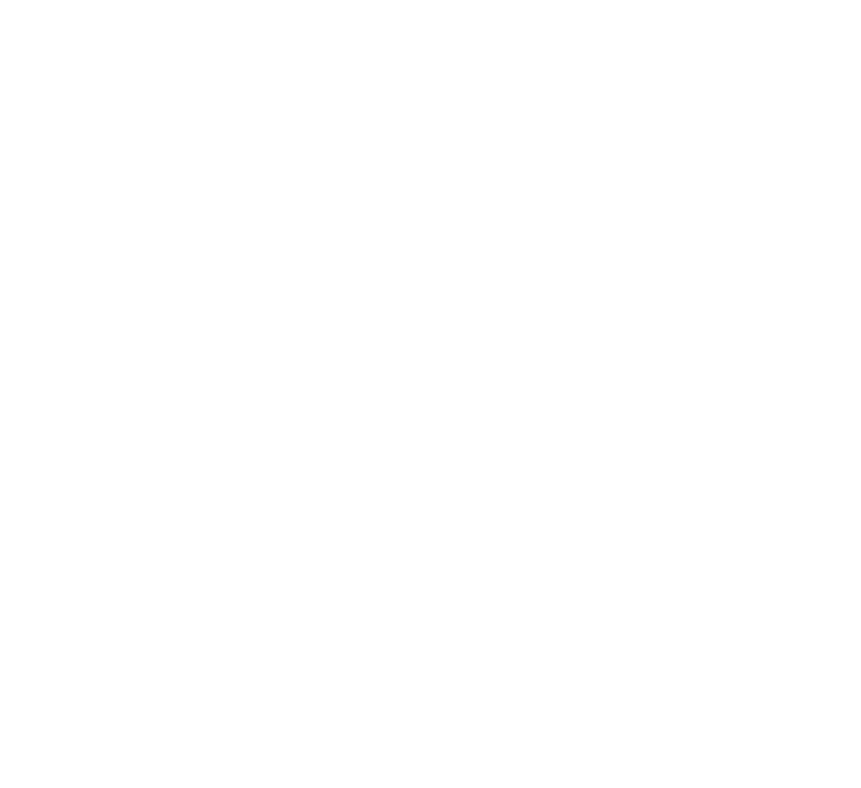
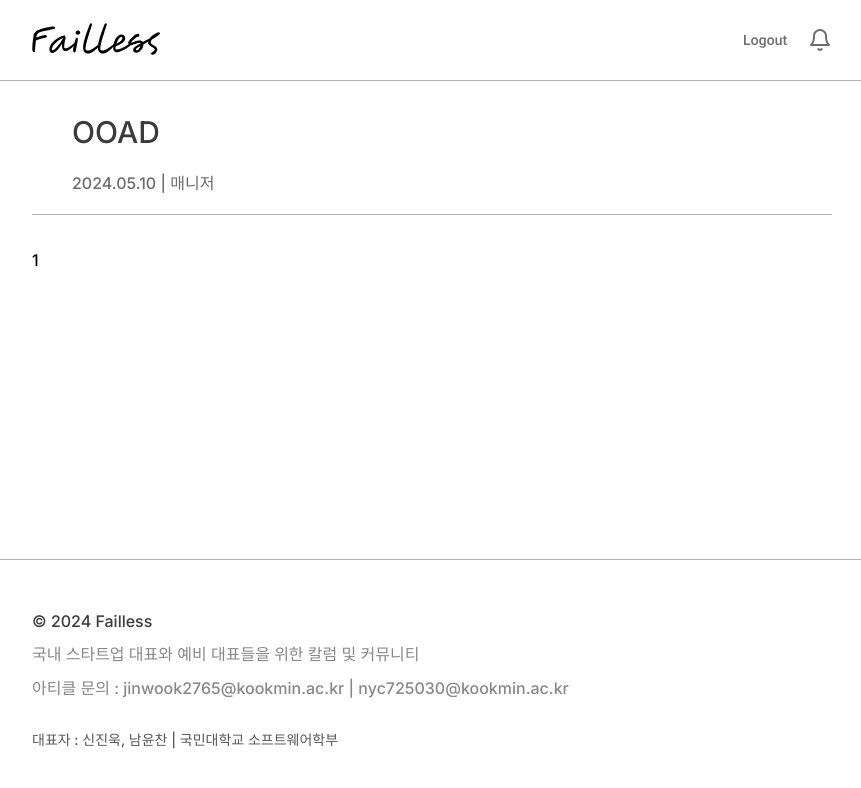
Before and after one commit to jen454/Failless_frontend, a React (Create React App) app: page /post-detail/1 in a window 1280 px wide. Before the commit this address had no page. Shown: the top 788 px of the page, without its empty margins (208-1069 px from the left). Built offline with nearby package versions, Linux system fonts and the light colour scheme.

Commit message:
Feat: 게시글 상세 페이지 TitleArea 퍼블리싱

```diff
--- a/src/App.js
+++ b/src/App.js
@@ -4,6 +4,7 @@
 import SignInPage from './pages/SigninPage';
 import SignUpPage from './pages/SignUpPage';
 import WritePage from './pages/WritePage';
+import PostDetailPage from './pages/PostDetailPage';
 
 function App() {
   return (
@@ -14,6 +15,7 @@
             <Route path="/signin" element={<SignInPage/>} />
             <Route path="/signup" element={<SignUpPage />} />
             <Route path="/write" element={<WritePage />} />
+            <Route path="/post-detail/:postId" element={<PostDetailPage />} />
           </Routes>
         </BrowserRouter>
     </div>
--- a/src/components/post/PostList.js
+++ b/src/components/post/PostList.js
@@ -6,9 +6,8 @@
 // 전체 포스트 아이템 리스트 컴포넌트
 const PostList = ({ activeTab, DataList }) => {
   const navigate = useNavigate();
-  const onClickPostList = () => {
-    // navigate(`/post/post-detail/${postid}`);
-    alert("post 클릭!");
+  const onClickPostList = (postId) => {
+    navigate(`/post-detail/${postId}?tab=${activeTab}`);
   };
   return (
     <Container>
@@ -19,7 +18,7 @@
             tab={activeTab}
             post={data}
             onClick={() => {
-              return onClickPostList();
+              return onClickPostList(data.id);
             }}
           />
         );
--- a/src/pages/MainPage.js
+++ b/src/pages/MainPage.js
@@ -48,12 +48,14 @@
 
 const CommunityDataList = [
   {
+    id: "1",
     date: "2024.05.10",
     title: "OOAD",
     content: "객지분 프로젝트",
     nickname: "매니저"
   },
   {
+    id: "2",
     date: "2024.05.10",
     title: "OOAD",
     content: "객지분 프로젝트",
--- /dev/null
+++ b/src/pages/PostDetailPage.js
@@ -0,0 +1,100 @@
+import { React, useState } from 'react';
+import { useLocation, useNavigate, useParams } from 'react-router-dom';
+import styled from 'styled-components';
+import Header from '../components/common/header';
+import Footer from '../components/common/footer';
+
+const CommunityDataList =
+    {
+      id: "1",
+      date: "2024.05.10",
+      title: "OOAD",
+      content: "객지분 프로젝트",
+      nickname: "매니저"
+    };
+
+const PostDetailPage = () => {
+  const [isLog, setIsLog] = useState(true);
+  const navigate = useNavigate();
+  const location = useLocation();
+  const searchParams = new URLSearchParams(location.search);
+  const { postId } = useParams();
+  const tab = searchParams.get('tab');
+  const data = CommunityDataList;
+
+  const onClickLogOutButton = () => {
+    navigate("/");
+  };
+
+  const onClickNoticeLogo = () => {
+    alert("알림 로고 클릭");
+  };
+
+  return (
+    <Container>
+      <Header
+        isLog={isLog}
+        onClickLogInButton={onClickLogOutButton}
+        onClickNoticeLogo={onClickNoticeLogo}
+      />
+      <WrapperArea>
+        <TitleArea>
+          <TabText>{tab}</TabText>
+          <TitleText>{data.title}</TitleText>
+          <InfoText>{data.date} | {data.nickname}</InfoText>
+        </TitleArea>
+        <ContentArea>
+            1
+        </ContentArea>
+      </WrapperArea>
+      <Footer />
+    </Container>
+  )
+}
+
+const Container = styled.div`
+  display: flex;
+  flex-direction: column;
+  align-items: center;
+`;
+
+const WrapperArea = styled.div`
+  flex-grow: 1;
+  display: flex;
+  flex-direction: column;
+  width: 100%;
+  max-height: calc(100vh - 240px);
+`;
+
+const TitleArea = styled.div`
+  display: flex;
+  flex-direction: column;
+  border-bottom: 1px solid #B4B4B4;
+  margin-top: 100px;
+  padding: 0px 40px 20px 40px;
+  gap: 14px;
+`;
+
+const ContentArea = styled.div`
+  display: flex;
+  flex-direction: column;
+  margin-top: 35px;
+`;
+
+const TabText = styled.div`
+  font-size: var(--font-size-md);
+  color: #B4B4B4;
+`;
+
+const TitleText = styled.div`
+  font-size: var(--font-size-xl);
+  color: var(--color-gray-500);
+`;
+
+const InfoText = styled.div`
+  font-size: var(--font-size-md);
+  color: #6D6D6D;
+  margin-top: 6px;
+`;
+
+export default PostDetailPage;
```
Also changed, not shown: src/assets/logo.svg.
